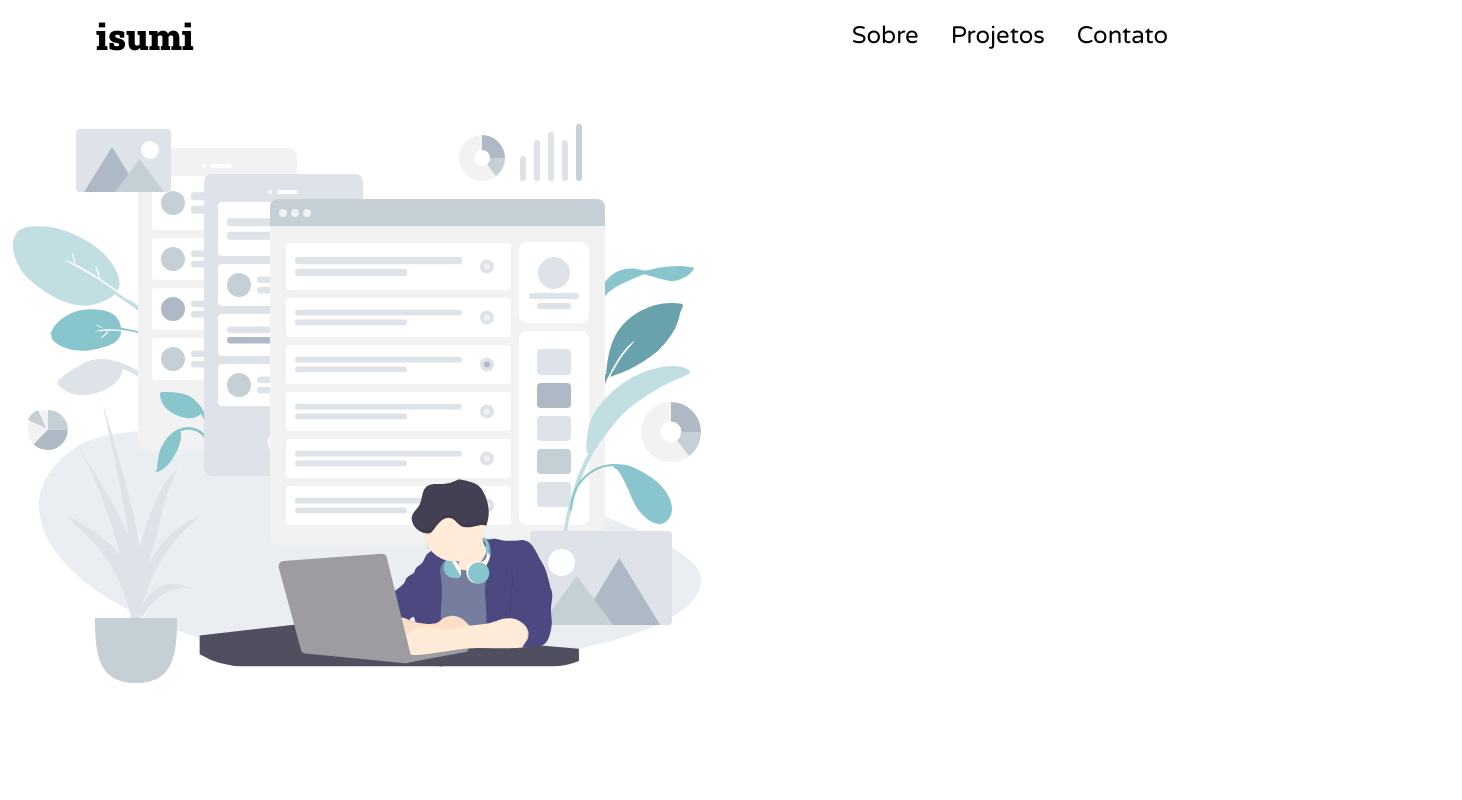
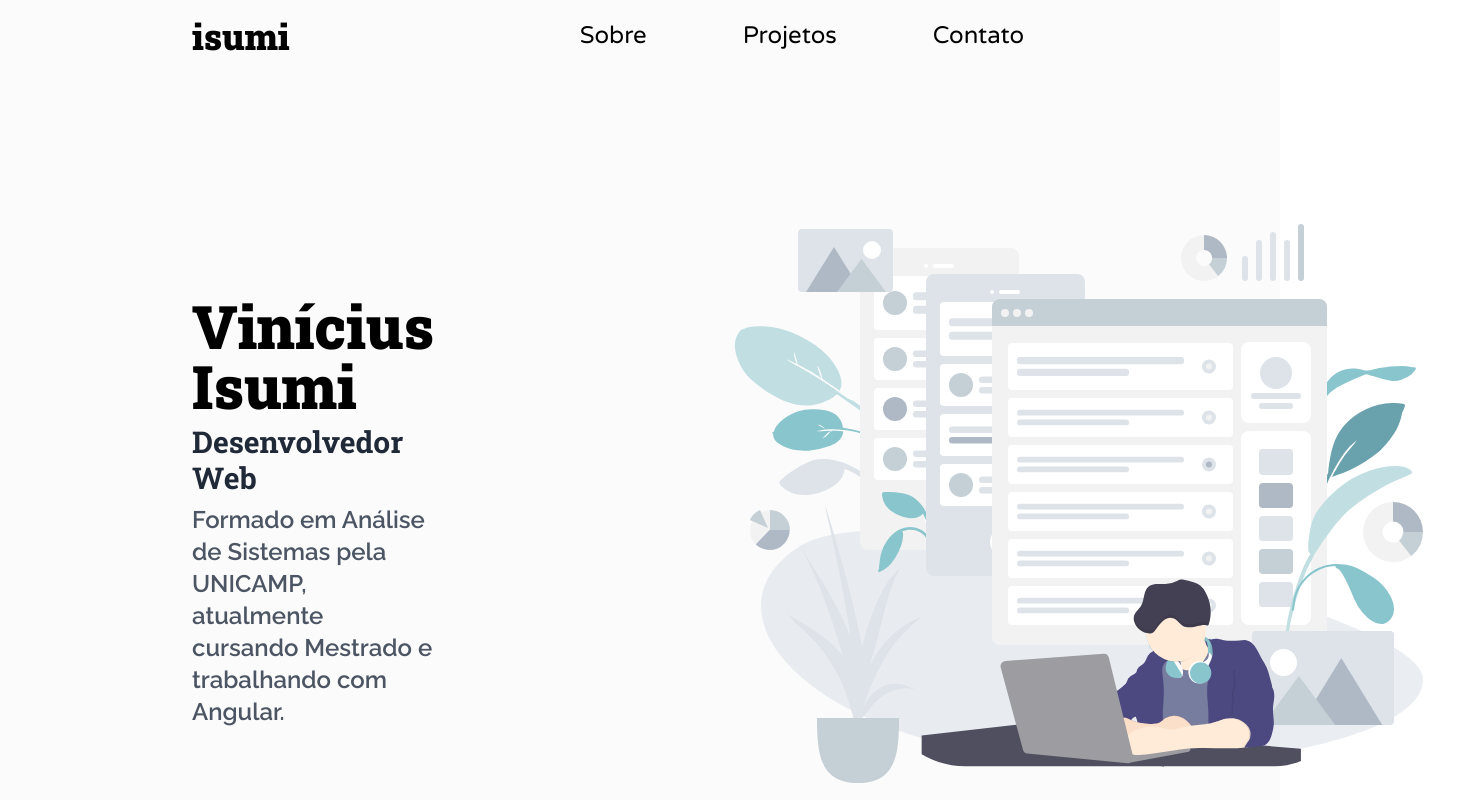
Before and after one commit to visumi/isumiweb, a React (Create React App) app: page / in a window 1280 px wide. Shown: the top 800 px of the page, 1462 px wide, since content can reach past the window. Built offline with nearby package versions, Linux system fonts and the light colour scheme.

Commit message:
Adicionado texto na home

```diff
--- a/src/App.tsx
+++ b/src/App.tsx
@@ -3,9 +3,18 @@ import Header from './Header';
 import images from './images';
 
 const App = () => (
-  <div className="font-sans antialiased">
+  <div className="font-sans antialiased bg-primary">
     <Header />
-    <img src={images.aboutBg} alt="Imagem de fundo" />
+    <div className="flex flex-grow justify-between">
+      <div className="mx-48 my-56">
+        <p className="font-serif font-black text-black antialiased text-6xl">Vinícius Isumi</p>
+        <p className="font-serif font-bold text-gray-800 antialiased text-3xl my-2">Desenvolvedor Web</p>
+        <p className="font-sans font-semibold text-gray-600 antialiased text-2xl">
+          Formado em Análise de Sistemas pela UNICAMP, atualmente cursando Mestrado e trabalhando com Angular.
+        </p>
+      </div>
+      <img className="my-12 mx-24" src={images.aboutBg} alt="Imagem de fundo" />
+    </div>
   </div>
 );
 
--- a/src/header.tsx
+++ b/src/header.tsx
@@ -1,14 +1,14 @@
 import React, { FC } from 'react';
 
 const Header: FC = () => (
-  <div className="flex md:flex-row flex-col items-center py-4 px-24">
+  <div className="flex md:flex-row flex-col items-center py-4 px-48">
     <div className="flex-grow">
       <h1 className="font-serif font-black text-4xl md:pb-0 pb-4">isumi</h1>
     </div>
-    <div className="sm:block flex flex-col text-center">
-      <a className="font-display text-2xl px-4 sm:py-0 py-1" href="google.com">Sobre</a>
-      <a className="font-display text-2xl px-4 sm:py-0 py-1" href="gmail.com">Projetos</a>
-      <a className="font-display text-2xl px-4 sm:py-0 py-1" href="youtube.com">Contato</a>
+    <div className="sm:block flex flex-col text-center px-4">
+      <a className="font-display text-2xl px-12 sm:py-0 py-1" href="google.com">Sobre</a>
+      <a className="font-display text-2xl px-12 sm:py-0 py-1" href="gmail.com">Projetos</a>
+      <a className="font-display text-2xl px-12 sm:py-0 py-1" href="youtube.com">Contato</a>
     </div>
   </div>
 );
```
Also changed, not shown: 1 other file (tests, documents, lock files or other folders).
